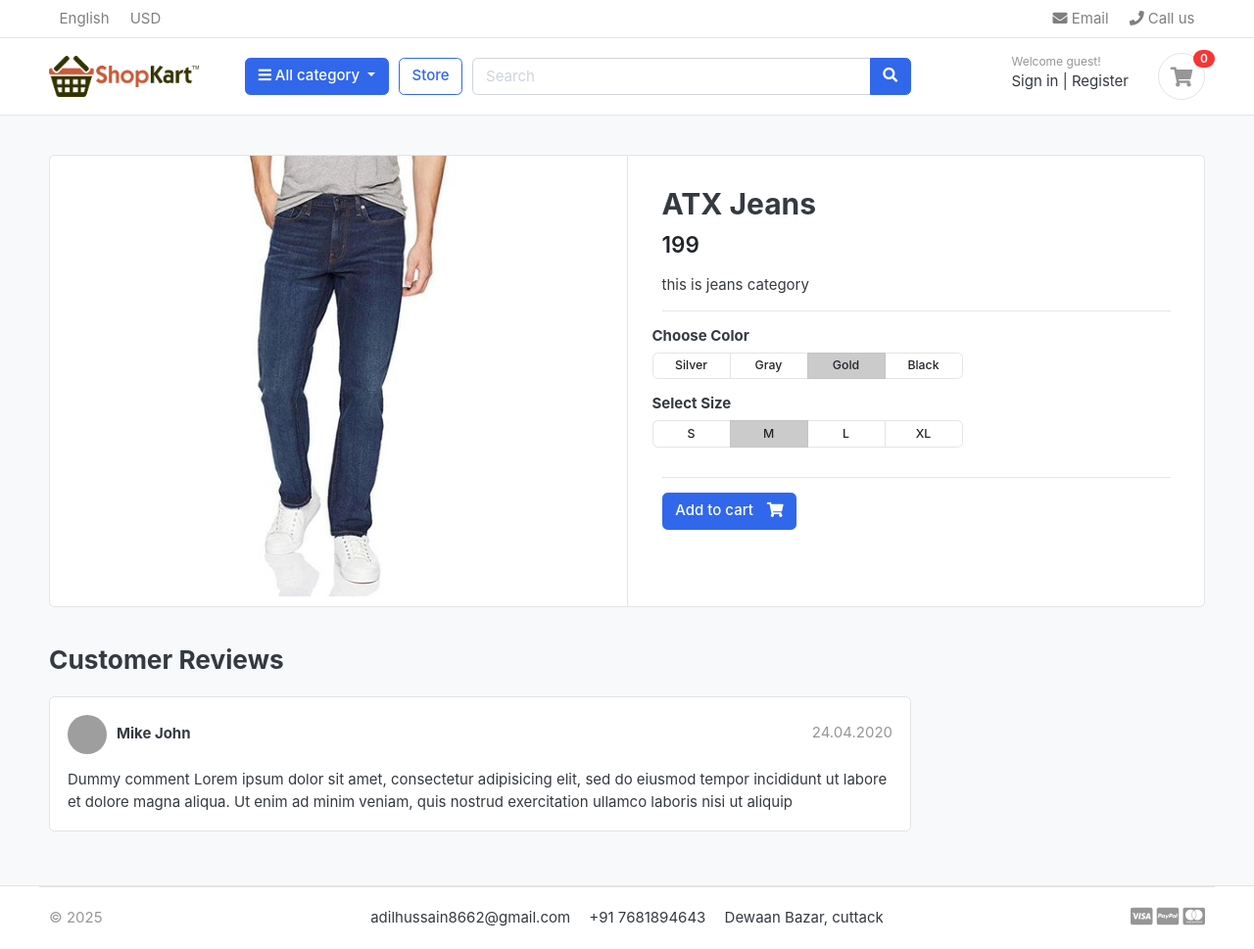
After one commit to adilhussain10/Shopkart, a Django app: template templates/store/product_detail.html in a window 1280 px wide. The commit adds this page. Shown: the whole page at 98% size. Run offline with Django 5.2, Linux system fonts and the light colour scheme; the template is opened without the code that fills it: values that come from a table or form of the project are taken from there, others are empty; data comes from the database, SQL or seed files in the repository; both versions use the stored data as it was after the commit; some libraries are stand-ins or nearby versions; some web fonts are replaced; grey boxes are pictures that could not be loaded.

Commit message:
Initial commit of Django project

```diff
--- a/category/models.py
+++ b/category/models.py
@@ -4,17 +4,15 @@ from django.urls import reverse
 class Category(models.Model):
     category_name=models.CharField(max_length=50,unique=True)
     slug=models.SlugField(max_length=100,unique=True)
-    description=models.TextField(max_length=225,blank=True)
+    description=models.TextField(max_length=255,blank=True)
 
     cat_image = models.ImageField(upload_to='photos/categories', blank=True)
 
     class Meta:
         db_table = ''
         managed = True
-        verbose_name = 'categories'
+        verbose_name = 'category'
         verbose_name_plural = 'categories'
-
-
 
 
 def get_url(self):
--- a/store/models.py
+++ b/store/models.py
@@ -1,6 +1,6 @@
 from django.db import models
 from category.models import Category
-
+from django.urls import reverse
 # Create your models here.
 class Product(models.Model):
     product_name=models.CharField(max_length=200,unique=True)
@@ -15,5 +15,9 @@ class Product(models.Model):
     modified_date=models.DateTimeField(auto_now=True)
 
 
+    def get_url(self):
+        return reverse('product_detail',args=[self.category.slug,self.slug])
+
+
     def __str__(self):
         return self.product_name
--- a/store/urls.py
+++ b/store/urls.py
@@ -6,4 +6,5 @@ from .import views
 urlpatterns = [
    path('',views.store,name='store'),
    path('<slug:category_slug>/',views.store, name='products_by_category'),
+   path('<slug:category_slug>/<slug:product_slug>/',views.product_detail, name='products_by_category'),
 ]
--- a/templates/home.html
+++ b/templates/home.html
@@ -29,9 +29,9 @@
 	 {% for product in products  %}
 	<div class="col-md-3">
 		<div class="card card-product-grid">
-			<a href="./product-detail.html" class="img-wrap"> <img src="{{ product.images.url }}"> </a>
+			<a href="{{ product.get_url }}" class="img-wrap"> <img src="{{ product.images.url }}"> </a>
 			<figcaption class="info-wrap">
-				<a href="./product-detail.html" class="title">{{ product.product_name }}</a>
+				<a href="{{ product.get_url }}" class="title">{{ product.product_name }}</a>
 				<div class="price mt-1">${{ product.price }}</div> <!-- price-wrap.// -->
 			</figcaption>
 		</div>
--- a/templates/includes/navbar.html
+++ b/templates/includes/navbar.html
@@ -1,4 +1,5 @@
 {% load static %}
+
 <header class="section-header">
 <nav class="navbar p-md-0 navbar-expand-sm navbar-light border-bottom">
 <div class="container">
@@ -27,8 +28,8 @@
 	<div class="container">
 <div class="row align-items-center">
 	<div class="col-lg-2 col-md-3 col-6">
-		<a href="./" class="brand-wrap">
-			<img class="logo" src="{% static "./images/logo.png"%}">
+		<a href="{% url 'home'%}" class="brand-wrap">
+			<img class="logo" src="{% static "./images/logo.png" %}" >
 		</a> <!-- brand-wrap.// -->
 	</div>
 	<div class="col-lg col-sm col-md col-6 flex-grow-0">
@@ -37,14 +38,15 @@
 				<i class="fa fa-bars"></i> All category
 			</button>
 			<div class="dropdown-menu">
-            <a class="dropdown-item" href="{% url 'store' %}">All Products </a>
+             <a class="dropdown-item" href="{% url 'store' %}"> All Products </a>
+
             {% for category in links %}
              <a class="dropdown-item" href="{{ category.get_url }}">{{ category.category_name }} </a>
              {% endfor %}
             </div>
 		</div>
 	</div>
-	<a href="./store.html" class="btn btn-outline-primary">Store</a>
+	<a href="{% url 'store' %}" class="btn btn-outline-primary">Store</a>
 	<div class="col-lg  col-md-6 col-sm-12 col">
 		<form action="#" class="search">
 			<div class="input-group w-100">
@@ -72,9 +74,9 @@
 						<span class="badge badge-pill badge-danger notify">0</span>
 					</a>
 				</div> <!-- widgets-wrap.// -->
-			</div> <!-- col.// -->
+		</div> <!-- col.// -->
 </div>
-	</div>
+   </div>
 </section>
 
 
--- /dev/null
+++ b/templates/store/product_detail.html
@@ -0,0 +1,118 @@
+{% extends "base.html" %}
+{% load static %}
+
+
+
+ {% block content %}
+<section class="section-content padding-y bg">
+<div class="container">
+
+<!-- ============================ COMPONENT 1 ================================= -->
+<div class="card">
+	<div class="row no-gutters">
+		<aside class="col-md-6">
+<article class="gallery-wrap">
+	<div class="img-big-wrap">
+	   <a href="#"><img src="{{ single_product.images.url }}"></a>
+	</div> <!-- img-big-wrap.// -->
+
+</article> <!-- gallery-wrap .end// -->
+		</aside>
+		<main class="col-md-6 border-left">
+<article class="content-body">
+
+<h2 class="title">{{ single_product.product_name }}</h2>
+
+<div class="mb-3">
+	<var class="price h4">{{ single_product.price }}</var>
+</div>
+
+<p>{{ single_product.description }}</p>
+
+
+<hr>
+	<div class="row">
+		<div class="item-option-select">
+			<h6>Choose Color</h6>
+			<div class="btn-group btn-group-sm btn-group-toggle" data-toggle="buttons">
+			  <label class="btn btn-light">
+			    <input type="radio" name="radio_color"> Silver
+			  </label>
+			  <label class="btn btn-light">
+			    <input type="radio" name="radio_color" > Gray
+			  </label>
+			  <label class="btn btn-light active">
+			    <input type="radio" name="radio_color checked"> Gold
+			  </label>
+			  <label class="btn btn-light">
+			    <input type="radio" name="radio_color"> Black
+			  </label>
+			</div>
+		</div>
+	</div> <!-- row.// -->
+	<div class="row">
+		<div class="item-option-select">
+			<h6>Select Size</h6>
+			<div class="btn-group btn-group-sm btn-group-toggle" data-toggle="buttons">
+			  <label class="btn btn-light">
+			    <input type="radio" name="radio_color"> S
+			  </label>
+			  <label class="btn btn-light active">
+			    <input type="radio" name="radio_color" checked> M
+			  </label>
+			  <label class="btn btn-light">
+			    <input type="radio" name="radio_color"> L
+			  </label>
+			  <label class="btn btn-light">
+			    <input type="radio" name="radio_color"> XL
+			  </label>
+			</div>
+		</div>
+	</div> <!-- row.// -->
+	<hr>
+	<a href="./product-detail.html" class="btn  btn-primary"> <span class="text">Add to cart</span> <i class="fas fa-shopping-cart"></i>  </a>
+</article> <!-- product-info-aside .// -->
+		</main> <!-- col.// -->
+	</div> <!-- row.// -->
+</div> <!-- card.// -->
+<!-- ============================ COMPONENT 1 END .// ================================= -->
+
+<br>
+
+<div class="row">
+			<div class="col-md-9">
+
+	<header class="section-heading">
+		<h3>Customer Reviews </h3>
+
+	</header>
+
+	<article class="box mb-3">
+		<div class="icontext w-100">
+			<img src="{% static "./images/avatars/avatar1.jpg "%}" class="img-xs icon rounded-circle">
+			<div class="text">
+				<span class="date text-muted float-md-right">24.04.2020 </span>
+				<h6 class="mb-1">Mike John </h6>
+
+			</div>
+		</div> <!-- icontext.// -->
+		<div class="mt-3">
+			<p>
+				Dummy comment Lorem ipsum dolor sit amet, consectetur adipisicing elit, sed do eiusmod
+				tempor incididunt ut labore et dolore magna aliqua. Ut enim ad minim veniam,
+				quis nostrud exercitation ullamco laboris nisi ut aliquip
+			</p>
+		</div>
+	</article>
+
+
+
+	</div> <!-- col.// -->
+</div> <!-- row.// -->
+
+
+</div> <!-- container .//  -->
+</section>
+
+
+{% endblock  %}
--- a/templates/store/store.html
+++ b/templates/store/store.html
@@ -26,6 +26,7 @@
 			<div class="card-body">
 
 				<ul class="list-menu">
+					<li><a href="{% url 'store' % }">All Products </a></li>
 					{% for category in links %}
 				<li><a href="{{ category.get_url }}">{{ category.category_name }} </a></li>
 				    {% endfor %}
```
Also changed, not shown: store/views.py (+13 -0 lines), category/migrations/0004_alter_category_description.py (added), category/migrations/0005_alter_category_options.py (added), db.sqlite3.
